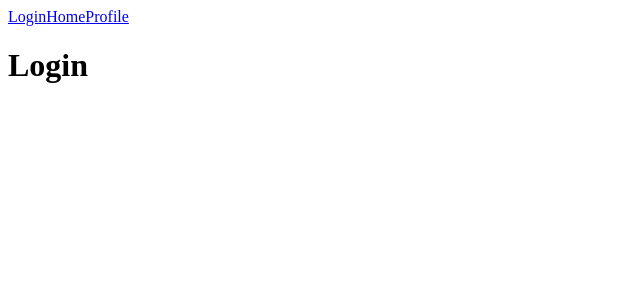
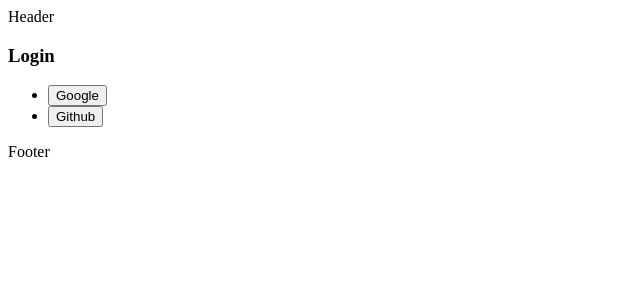
Before and after one commit to tjdls111/react-card-maker, a React (Create React App) app: page / in a window 1280 px wide. Shown: the top 300 px of the page, without its empty margins (0-640 px from the left). Built offline with nearby package versions, Linux system fonts and the light colour scheme; no server answers.

Commit message:
oauth login

```diff
--- a/src/App.js
+++ b/src/App.js
@@ -1,23 +1,11 @@
 import "./App.css";
 import { BrowserRouter as Router, Link, Route, Routes } from "react-router-dom";
 import Home from "./components/home";
-import Login from "./components/login";
+import Login from "./components/login/login";
 import Profile from "./components/profile";
-function App() {
-  return (
-    <Router>
-      <nav>
-        <Link to="/">Login</Link>
-        <Link to="/home">Home</Link>
-        <Link to="/profile">Profile</Link>
-      </nav>
-      <Routes>
-        <Route path="/" exact element={<Login />}></Route>
-        <Route path="/home" exact element={<Home />}></Route>
-        <Route path="/profile" element={<Profile />}></Route>
-      </Routes>
-    </Router>
-  );
+
+function App({ authService }) {
+  return <Login authService={authService} />;
 }
 
 export default App;
--- /dev/null
+++ b/src/components/footer/footer.jsx
@@ -0,0 +1,7 @@
+import React from "react";
+
+function Footer() {
+  return <div>Footer</div>;
+}
+
+export default Footer;
--- /dev/null
+++ b/src/components/header/header.jsx
@@ -0,0 +1,7 @@
+import React from "react";
+
+function Header() {
+  return <div>Header</div>;
+}
+
+export default Header;
--- a/src/components/login.jsx
+++ /dev/null
@@ -1,21 +0,0 @@
-import React from "react";
-import { initializeApp } from 'firebase/app';
-
-// TODO: Replace the following with your app's Firebase project configuration
-const firebaseConfig = {
-  //...
-};
-
-const app = initializeApp(firebaseConfig);
-
-
-function Login() {
-  return (
-    <div>
-      <h1>Login</h1>
-
-    </div>
-  );
-}
-
-export default Login;
--- /dev/null
+++ b/src/components/login/login.jsx
@@ -0,0 +1,30 @@
+import React from "react";
+import Footer from "../footer/footer";
+import Header from "../header/header";
+
+function Login({ authService }) {
+  const onLogin = (event) => {
+    authService //
+      .login(event.currentTarget.textContent)
+      .then(console.log);
+  };
+  return (
+    <section>
+      <Header />
+      <section>
+        <h1>Login</h1>
+        <ul>
+          <li>
+            <button onClick={onLogin}>Google</button>
+          </li>
+          <li>
+            <button onClick={onLogin}>Github</button>
+          </li>
+        </ul>
+      </section>
+      <Footer />
+    </section>
+  );
+}
+
+export default Login;
--- a/src/index.js
+++ b/src/index.js
@@ -2,10 +2,12 @@
 import ReactDOM from "react-dom";
 import "./index.module.css";
 import App from "./App";
+import AuthService from "./services/auth_service";
 
+const authService = new AuthService();
 ReactDOM.render(
-  <React.StrictMode>
-    <App />
-  </React.StrictMode>,
+  <>
+    <App authService={authService} />
+  </>,
   document.getElementById("root")
 );
--- a/src/services/auth_service.js
+++ b/src/services/auth_service.js
@@ -1,9 +1,11 @@
-import firebase from "firebase";
+import firebase from "firebase/compat/app";
+import "firebase/compat/auth";
+import firebaseApp from "./firebase";
 
 class AuthService {
   login(providerName) {
     const authProvider = new firebase.auth[`${providerName}AuthProvider`]();
-    return firebase.auth().signInWithPopup(authProvider);
+    return firebaseApp.auth().signInWithPopup(authProvider);
   }
 }
 
--- a/src/services/firebase.js
+++ b/src/services/firebase.js
@@ -1,10 +1,14 @@
-import { initializeApp } from "firebase/app";
+import { initializeApp } from "firebase/compat/app";
+import firebase from "firebase/compat/app";
 
 const firebaseConfig = {
   apiKey: process.env.REACT_APP_FIREBASE_API_KEY,
   authDomain: process.env.REACT_APP_FIREBASE_AUTH_DOMAIN,
   projectId: process.env.REACT_APP_FIREBASE_PROJECT_ID,
-  storageBucket: process.env.REACT_APP_FIREBASE_STORAGEBUCKET,
+  storageBucket: process.env.REACT_APP_FIREBASE_STORAGE_BUCKET,
 };
 
-const app = initializeApp(firebaseConfig);
+console.log(process.env.REACT_APP_FIREBASE_API_KEY);
+// Initialize Firebase
+const firebaseApp = firebase.initializeApp(firebaseConfig);
+export default firebaseApp;
```
Also changed, not shown: src/components/header.jsx (deleted, +0 -11 lines), src/components/footer.jsx (deleted).
